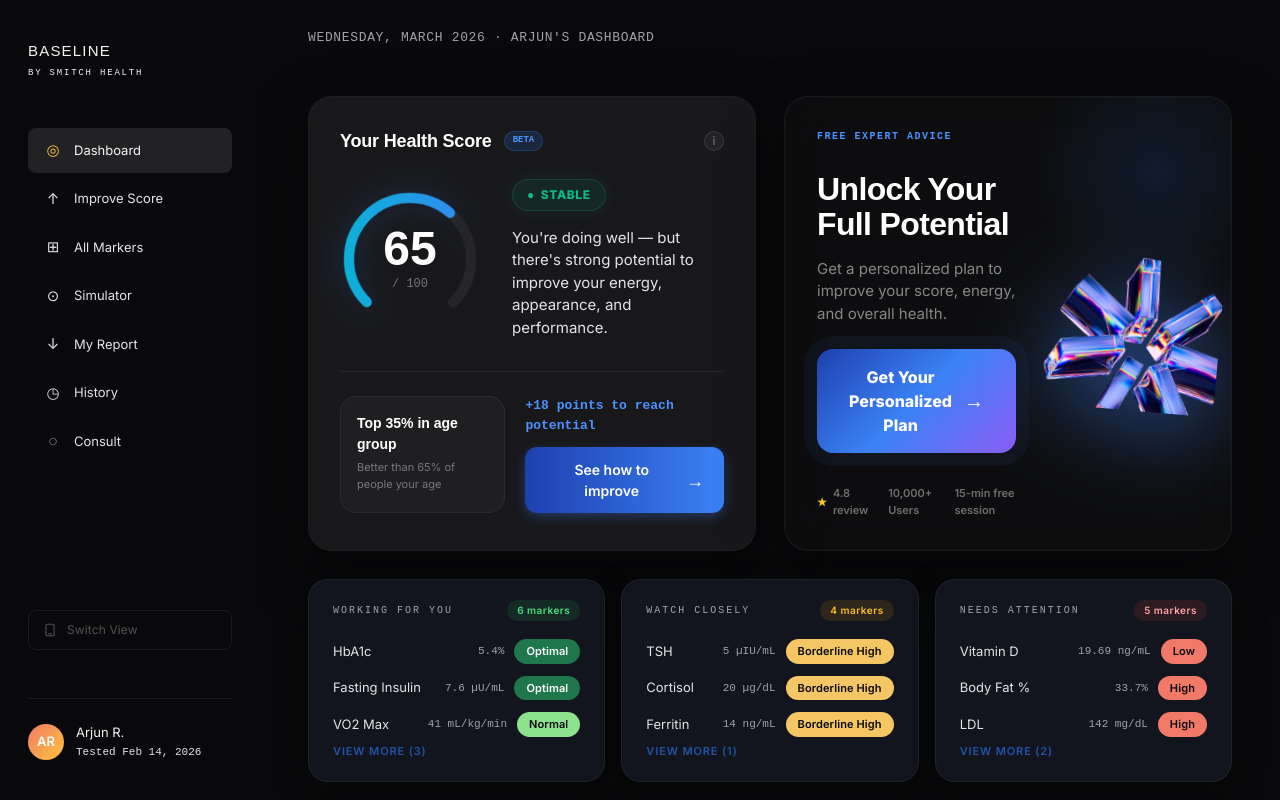
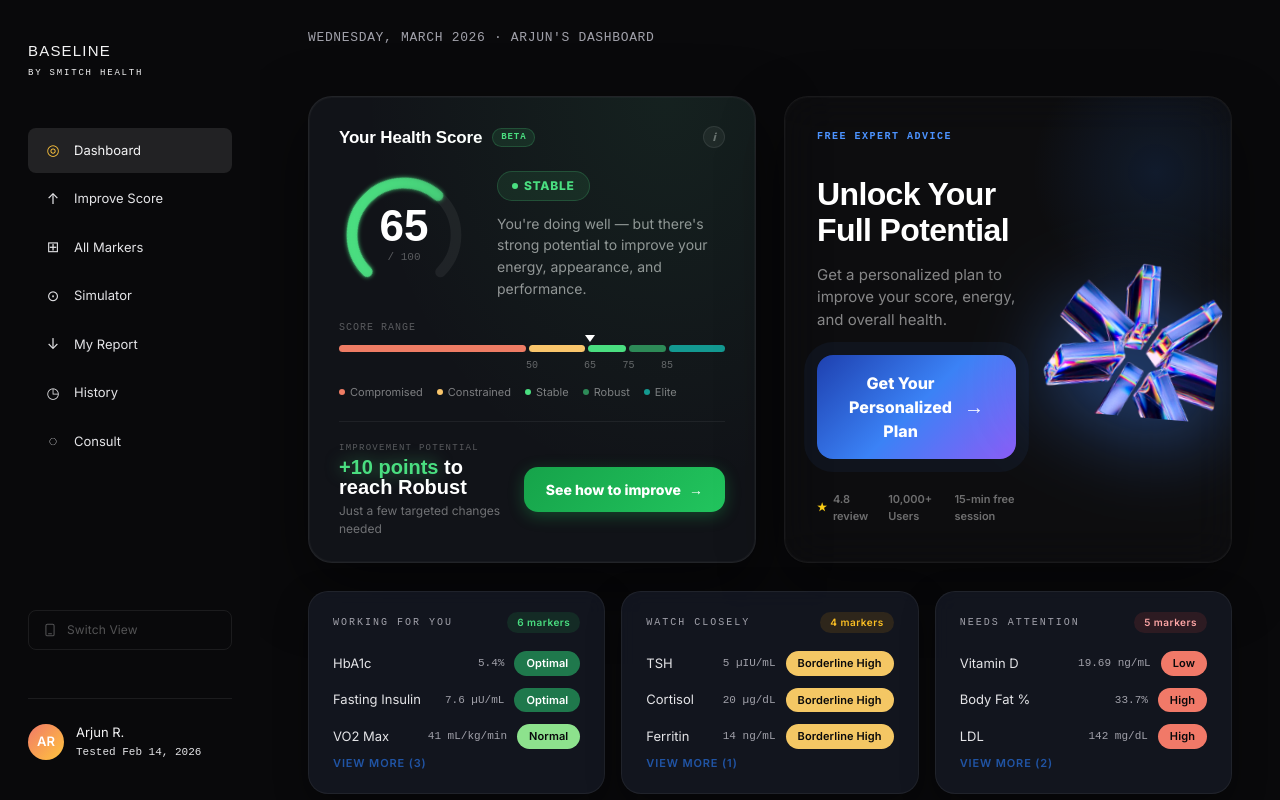
Before and after one commit to ranjithdh/baseline-hackathon, a React (Vite) app: page / in a window 1280 px wide. Both pictures are taken after a click on the button "Desktop View". Built offline with nearby package versions, Linux system fonts and the light colour scheme.

Commit message:
Rv- Changes

```diff
--- a/src/components/desktop/BaselineScoreCard.jsx
+++ b/src/components/desktop/BaselineScoreCard.jsx
@@ -1,25 +1,50 @@
-import React, { useEffect, useState } from 'react';
+import React, { useEffect, useRef, useState } from 'react';
 import BaselineScoreInfoOverlay from './BaselineScoreInfoOverlay';
 
-
-// ── Arc helpers ─────────────────────────────────────────────
-const RADIUS = 48;
+// ── Arc helpers ──────────────────────────────────────────────
+const RADIUS = 44;
 const CIRC = 2 * Math.PI * RADIUS;
 const ARC_VISIBLE = CIRC * (270 / 360);
 const GAP = CIRC - ARC_VISIBLE;
-const getArcOffset = (score) => CIRC - (score / 100) * ARC_VISIBLE;
+const getArcOffset = (pct) => CIRC - (pct / 100) * ARC_VISIBLE;
 
+// ── Score ranges & colors ────────────────────────────────────
+const RANGES = [
+  { label: 'Compromised', min: 0, max: 50, color: '#ee7c64', flex: 5 },
+  { label: 'Constrained', min: 50, max: 65, color: '#f9c56b', flex: 1.5 },
+  { label: 'Stable', min: 65, max: 75, color: '#4ade80', flex: 1 },
+  { label: 'Robust', min: 75, max: 85, color: '#2d8a57', flex: 1 },
+  { label: 'Elite', min: 85, max: 100, color: '#139991', flex: 1.5 },
+];
+
+function getStatusColor(status) {
+  const map = {
+    Stable: '#4ade80',
+    Robust: '#2d8a57',
+    Elite: '#139991',
+    Constrained: '#f9c56b',
+    Compromised: '#ee7c64',
+  };
+  return map[status] || '#4ade80';
+}
+
+// Compute the % position of a score on the bar (0–100 mapped to 0%–100%)
+function scoreToPct(score) {
+  return Math.min(Math.max(score, 0), 100);
+}
+
+// ── Component ────────────────────────────────────────────────
 const BaselineScoreCard = ({
   score = 65,
   status = 'Stable',
-  headline = "You're doing well — but there's strong potential to improve your energy, appearance, and performance.",
-  topPercentage = 35,
-  pointsToGrow = 18,
+  headline = "You're doing well — with a few focused changes you can move from Stable to Robust.",
+  pointsToGrow = 10,
+  targetLevel = 'Robust',
   onTap,
 }) => {
   const [revealed, setRevealed] = useState(false);
   const [isInfoOpen, setIsInfoOpen] = useState(false);
-
+  const barRef = useRef(null);
 
   useEffect(() => {
     const t = setTimeout(() => setRevealed(true), 200);
@@ -27,289 +52,348 @@ const BaselineScoreCard = ({
   }, []);
 
   const arcOffset = revealed ? getArcOffset(score) : CIRC;
+  const indicatorPct = scoreToPct(score); // e.g. 65 → 65%
+  const ringColor = getStatusColor(status);
 
   return (
     <>
       <style>{`
-        .hso-root {
+        /* ── Card Shell ── */
+        .bsc-card {
           position: relative;
           border-radius: 24px;
-          padding: 32px;
+          padding: 28px 30px 24px;
           height: 100%;
           box-sizing: border-box;
           display: flex;
           flex-direction: column;
-          gap: 24px;
+          gap: 20px;
           overflow: hidden;
-          cursor: pointer;
-          background: rgb(var(--card));
-          border: 1px solid rgba(var(--zinc-700), 0.5);
-          box-shadow:
-            0 24px 64px rgba(0,0,0,0.4),
-            0 0 0 1px rgba(255,255,255,0.03) inset;
-          transition: transform 0.3s cubic-bezier(0.34, 1.56, 0.64, 1), box-shadow 0.3s ease;
+          background: #111318;
+          border: 1px solid rgba(255,255,255,0.07);
+          box-shadow: 0 24px 64px rgba(0,0,0,0.5), 0 0 0 1px rgba(255,255,255,0.03) inset;
         }
-        .hso-root:hover {
-          transform: translateY(-4px);
-          box-shadow:
-            0 32px 80px rgba(0,0,0,0.5),
-            0 0 20px rgba(43, 127, 255, 0.1),
-            0 0 0 1px rgba(255,255,255,0.08) inset;
+        .bsc-card::before {
+          content: '';
+          position: absolute;
+          inset: 0;
+          background: radial-gradient(ellipse at 80% 0%, rgba(74,222,128,0.07) 0%, transparent 60%);
+          pointer-events: none;
         }
 
         /* ── Header ── */
-        .hso-header {
+        .bsc-header {
           display: flex;
           align-items: center;
-          gap: 12px;
+          gap: 10px;
         }
-        .hso-title {
+        .bsc-title {
           font-family: var(--font-heading);
-          font-size: 18px;
+          font-size: 17px;
           font-weight: 700;
           color: #ffffff;
           letter-spacing: -0.01em;
         }
-        .hso-beta {
+        .bsc-beta {
           font-family: var(--font-mono);
           font-size: 9px;
           font-weight: 700;
           text-transform: uppercase;
+          letter-spacing: 0.1em;
           padding: 2px 8px;
           border-radius: 100px;
-          background: rgba(43, 127, 255, 0.15);
-          color: #4c93ff;
-          border: 1px solid rgba(43, 127, 255, 0.3);
+          background: rgba(74, 222, 128, 0.1);
+          color: #4ade80;
+          border: 1px solid rgba(74, 222, 128, 0.2);
         }
-        .hso-info-btn {
+        .bsc-info-btn {
           margin-left: auto;
-          width: 20px;
-          height: 20px;
+          width: 22px;
+          height: 22px;
           border-radius: 50%;
           display: flex;
           align-items: center;
           justify-content: center;
           background: rgba(255,255,255,0.05);
-          color: rgba(255,255,255,0.4);
-          font-size: 12px;
-          border: 1px solid rgba(255,255,255,0.1);
+          color: rgba(255,255,255,0.35);
+          font-size: 11px;
+          font-style: italic;
+          font-weight: 700;
+          border: 1px solid rgba(255,255,255,0.08);
           cursor: pointer;
           transition: all 0.2s;
+          flex-shrink: 0;
         }
-        .hso-info-btn:hover {
+        .bsc-info-btn:hover {
           background: rgba(255,255,255,0.1);
-          color: #ffffff;
+          color: #fff;
         }
 
-        /* ── Main Content Area (Layout Split) ── */
-        .hso-content-grid {
-          display: grid;
-          grid-template-columns: auto 1fr;
-          gap: 32px;
+        /* ── Score + Meta Row ── */
+        .bsc-main-row {
+          display: flex;
           align-items: center;
+          gap: 28px;
         }
 
-        /* ── Score Rings ── */
-        .hso-score-wrap {
+        /* Arc ring */
+        .bsc-ring-wrap {
           position: relative;
-          width: 140px;
-          height: 140px;
+          width: 130px;
+          height: 130px;
+          flex-shrink: 0;
           display: flex;
           align-items: center;
           justify-content: center;
         }
-        .hso-score-rings svg {
+        .bsc-ring-svg {
+          position: absolute;
+          inset: 0;
           transform: rotate(135deg);
-          width: 140px;
-          height: 140px;
-          filter: drop-shadow(0 0 15px rgba(43, 127, 255, 0.25));
         }
-        .hso-score-center {
-          position: absolute;
+        .bsc-ring-center {
           display: flex;
           flex-direction: column;
           align-items: center;
           justify-content: center;
+          gap: 1px;
         }
-        .hso-score-num {
+        .bsc-score-num {
           font-family: var(--font-heading);
-          font-size: 48px;
+          font-size: 44px;
+          font-weight: 800;
+          color: #ffffff;
+          line-height: 1;
+          opacity: 0;
+          transform: translateY(4px);
+          transition: opacity 0.5s 1.8s, transform 0.5s 1.8s;
+        }
+        .bsc-score-num.visible {
+          opacity: 1;
+          transform: translateY(0);
+        }
+        .bsc-score-denom {
+          font-family: var(--font-mono);
+          font-size: 11px;
+          color: rgba(255,255,255,0.3);
+        }
+
+        /* Right‑side meta */
+        .bsc-meta {
+          flex: 1;
+          display: flex;
+          flex-direction: column;
+          gap: 12px;
+          min-width: 0;
+        }
+        .bsc-status-pill {
+          display: inline-flex;
+          align-items: center;
+          gap: 6px;
+          padding: 5px 14px;
+          border-radius: 100px;
+          font-size: 12px;
+          font-weight: 700;
+          text-transform: uppercase;
+          letter-spacing: 0.06em;
+          width: fit-content;
+        }
+        .bsc-dot {
+          width: 6px;
+          height: 6px;
+          border-radius: 50%;
+        }
+        .bsc-headline {
+          font-family: var(--font-main);
+          font-size: 14px;
+          line-height: 1.55;
+          color: rgba(255,255,255,0.55);
+          font-weight: 400;
+        }
+
+        /* ── Scale Bar ── */
+        .bsc-scale-wrap {
+          display: flex;
+          flex-direction: column;
+          gap: 0;
+        }
+        .bsc-scale-label {
+          font-family: var(--font-mono);
+          font-size: 10px;
+          letter-spacing: 0.1em;
+          color: rgba(255,255,255,0.3);
+          text-transform: uppercase;
+          margin-bottom: 10px;
+        }
+        .bsc-bar-outer {
+          position: relative;
+        }
+        .bsc-bar-segments {
+          display: flex;
+          gap: 3px;
+          height: 7px;
+        }
+        .bsc-seg {
+          height: 100%;
+          border-radius: 4px;
+        }
+        /* indicator needle */
+        .bsc-needle-wrap {
+          position: absolute;
+          top: -10px;
+          display: flex;
+          flex-direction: column;
+          align-items: center;
+          transform: translateX(-50%);
+          pointer-events: none;
+          transition: left 1.2s cubic-bezier(0.16, 1, 0.3, 1) 0.4s;
+        }
+        .bsc-needle-tri {
+          width: 0; height: 0;
+          border-left: 5px solid transparent;
+          border-right: 5px solid transparent;
+          border-top: 7px solid #ffffff;
+        }
+        /* numeric markers */
+        .bsc-markers {
+          position: relative;
+          height: 16px;
+          margin-top: 6px;
+          font-family: var(--font-mono);
+          font-size: 10px;
+          color: rgba(255,255,255,0.35);
+        }
+        .bsc-mark {
+          position: absolute;
+          transform: translateX(-50%);
+        }
+        /* legend dots row */
+        .bsc-legend {
+          display: flex;
+          gap: 14px;
+          flex-wrap: wrap;
+          margin-top: 10px;
+        }
+        .bsc-leg-item {
+          display: flex;
+          align-items: center;
+          gap: 5px;
+          font-size: 11px;
+          color: rgba(255,255,255,0.45);
+        }
+        .bsc-leg-dot {
+          width: 6px;
+          height: 6px;
+          border-radius: 50%;
+          flex-shrink: 0;
+        }
+
+        /* Divider */
+        .bsc-divider {
+          height: 1px;
+          background: rgba(255,255,255,0.06);
+        }
+
+        /* ── Footer ── */
+        .bsc-footer {
+          display: flex;
+          align-items: center;
+          justify-content: space-between;
+          gap: 20px;
+        }
+        .bsc-potential {
+          display: flex;
+          flex-direction: column;
+          gap: 2px;
+        }
+        .bsc-pot-eyebrow {
+          font-family: var(--font-mono);
+          font-size: 9px;
+          text-transform: uppercase;
+          letter-spacing: 0.14em;
+          color: rgba(255,255,255,0.3);
+        }
+        .bsc-pot-main {
+          font-family: var(--font-heading);
+          font-size: 20px;
           font-weight: 800;
           color: #ffffff;
           line-height: 1;
         }
-        .hso-score-max {
-          font-family: var(--font-mono);
+        .bsc-pot-accent {
+          color: #4ade80;
+          filter: drop-shadow(0 0 8px rgba(74,222,128,0.5));
+        }
+        .bsc-pot-sub {
           font-size: 12px;
           color: rgba(255,255,255,0.4);
-          margin-top: 2px;
+          margin-top: 3px;
         }
-        .hso-score-label {
-          font-size: 11px;
-          color: rgba(255,255,255,0.5);
-          text-align: center;
-          margin-top: 12px;
-          line-height: 1.4;
-          font-family: var(--font-main);
-        }
-
-        /* ── Right Meta ── */
-        .hso-meta {
-          display: flex;
-          flex-direction: column;
-          gap: 16px;
-        }
-        .hso-status-badge {
-          display: inline-flex;
-          align-items: center;
-          gap: 6px;
-          padding: 6px 14px;
-          border-radius: 100px;
-          background: rgba(16, 185, 129, 0.1);
-          color: #10b981;
-          font-size: 12px;
-          font-weight: 700;
-          text-transform: uppercase;
-          letter-spacing: 0.05em;
-          border: 1px solid rgba(16, 185, 129, 0.2);
-          box-shadow: 0 0 15px rgba(16, 185, 129, 0.1);
-          width: fit-content;
-        }
-        .hso-insight {
-          font-family: var(--font-main);
-          font-size: 15px;
-          color: rgba(var(--zinc-200), 0.9);
-          line-height: 1.5;
-          font-weight: 500;
-        }
-
-        /* ── Ranking & Improvement ── */
-        .hso-footer-grid {
-          display: grid;
-          grid-template-columns: 1fr 1.2fr;
-          gap: 20px;
-          margin-top: 8px;
-          padding-top: 24px;
-          border-top: 1px solid rgba(255,255,255,0.06);
-        }
-
-        .hso-rank-card {
-          padding: 16px;
-          background: rgba(255,255,255,0.03);
-          border-radius: 16px;
-          border: 1px solid rgba(255,255,255,0.05);
-        }
-        .hso-rank-title {
-          font-family: var(--font-heading);
-          font-size: 14px;
-          font-weight: 700;
-          color: #ffffff;
-        }
-        .hso-rank-sub {
-          font-size: 11px;
-          color: rgba(255,255,255,0.4);
-          margin-top: 4px;
-        }
-
-        .hso-improve-section {
-          display: flex;
-          flex-direction: column;
-          gap: 12px;
-        }
-        .hso-potential {
-          font-family: var(--font-mono);
-          font-size: 13px;
-          color: #4c93ff;
-          font-weight: 700;
-        }
-        .hso-cta-btn {
+        .bsc-cta {
+          flex-shrink: 0;
           display: flex;
           align-items: center;
-          justify-content: center;
           gap: 8px;
-          padding: 12px 20px;
-          border-radius: 12px;
-          background: linear-gradient(90deg, #1e40af 0%, #3b82f6 100%);
+          padding: 12px 22px;
+          border-radius: 14px;
+          background: linear-gradient(135deg, #16a34a 0%, #22c55e 100%);
           color: #ffffff;
-          font-weight: 600;
+          font-family: var(--font-main);
+          font-weight: 700;
           font-size: 14px;
           border: none;
           cursor: pointer;
-          transition: all 0.2s;
-          box-shadow: 0 4px 12px rgba(59, 130, 246, 0.3);
+          box-shadow: 0 4px 16px rgba(34,197,94,0.3);
+          transition: all 0.25s cubic-bezier(0.34, 1.56, 0.64, 1);
+          white-space: nowrap;
         }
-        .hso-cta-btn:hover {
-          background: linear-gradient(90deg, #1d4ed8 0%, #2563eb 100%);
-          transform: translateX(4px);
-          box-shadow: 0 6px 16px rgba(59, 130, 246, 0.4);
+        .bsc-cta:hover {
+          transform: translateY(-2px) scale(1.03);
+          box-shadow: 0 8px 24px rgba(34,197,94,0.45);
         }
-
-        /* ── Key Issues Tags ── */
-        .hso-tags {
-          display: flex;
-          flex-wrap: wrap;
-          gap: 8px;
-          margin-top: 8px;
+        .bsc-cta-arrow {
+          transition: transform 0.25s ease;
         }
-        .hso-tag {
-          padding: 4px 10px;
-          border-radius: 8px;
-          background: rgba(239, 68, 68, 0.08);
-          color: #fca5a5;
-          font-size: 11px;
-          font-weight: 600;
-          border: 1px solid rgba(239, 68, 68, 0.15);
+        .bsc-cta:hover .bsc-cta-arrow {
+          transform: translateX(3px);
         }
-
-        /* ── Ambient Glows ── */
-        .hso-glow {
-          position: absolute;
-          width: 200px;
-          height: 200px;
-          border-radius: 50%;
-          background: radial-gradient(circle, rgba(43, 127, 255, 0.1) 0%, transparent 70%);
-          pointer-events: none;
-          z-index: 0;
-        }
-        .hso-glow-1 { top: -50px; left: -50px; }
-        .hso-glow-2 { bottom: -50px; right: -50px; background: radial-gradient(circle, rgba(6, 182, 212, 0.08) 0%, transparent 70%); }
       `}</style>
 
-      <div className="hso-root" onClick={onTap}>
+      <div className="bsc-card" onClick={onTap}>
+
         {/* ── Header ── */}
-        <div className="hso-header">
-          <span className="hso-title">Your Health Score</span>
-          <span className="hso-beta">Beta</span>
+        <div className="bsc-header">
+          <span className="bsc-title">Your Health Score</span>
+          <span className="bsc-beta">Beta</span>
           <button
-            className="hso-info-btn"
-            onClick={(e) => {
-              e.stopPropagation();
-              setIsInfoOpen(true);
-            }}
+            className="bsc-info-btn"
+            onClick={(e) => { e.stopPropagation(); setIsInfoOpen(true); }}
           >
             i
           </button>
         </div>
 
-
-        {/* ── Content ── */}
-        <div className="hso-content-grid">
-          <div className="hso-score-column">
-            <div className="hso-score-wrap">
-              <div className="hso-score-rings">
-                <svg viewBox="0 0 110 110">
+        {/* ── Score Ring + Meta ── */}
+        <div className="bsc-main-row">
+          {/* Arc Ring */}
+          <div className="bsc-ring-wrap">
+            <svg className="bsc-ring-svg" viewBox="0 0 110 110" width={130} height={130}>
               <defs>
-                    <linearGradient id="scoreGrad" x1="0%" y1="0%" x2="100%" y2="100%">
-                      <stop offset="0%" stopColor="#3b82f6" />
-                      <stop offset="100%" stopColor="#06b6d4" />
+                <linearGradient id="bscRingGrad" x1="0%" y1="0%" x2="100%" y2="100%">
+                  <stop offset="0%" stopColor={ringColor} stopOpacity="0.6" />
+                  <stop offset="100%" stopColor={ringColor} />
                 </linearGradient>
+                <filter id="bscGlow">
+                  <feGaussianBlur stdDeviation="2" result="blur" />
+                  <feMerge><feMergeNode in="blur" /><feMergeNode in="SourceGraphic" /></feMerge>
+                </filter>
               </defs>
               {/* Track */}
               <circle
                 cx="55" cy="55" r={RADIUS}
                 fill="none"
                 stroke="rgba(255,255,255,0.06)"
-                    strokeWidth="8"
+                strokeWidth="9"
                 strokeLinecap="round"
                 strokeDasharray={`${ARC_VISIBLE} ${GAP}`}
               />
@@ -317,48 +401,101 @@ const BaselineScoreCard = ({
               <circle
                 cx="55" cy="55" r={RADIUS}
                 fill="none"
-                    stroke="url(#scoreGrad)"
-                    strokeWidth="8"
+                stroke="url(#bscRingGrad)"
+                strokeWidth="9"
                 strokeLinecap="round"
-                    strokeDasharray={`${CIRC}`}
+                strokeDasharray={String(CIRC)}
                 strokeDashoffset={arcOffset}
+                filter="url(#bscGlow)"
                 style={{ transition: 'stroke-dashoffset 2s cubic-bezier(0.16, 1, 0.3, 1) 0.5s' }}
               />
             </svg>
-              </div>
-              <div className="hso-score-center">
-                <span className="hso-score-num">{score}</span>
-                <span className="hso-score-max">/ 100</span>
-              </div>
+            <div className="bsc-ring-center">
+              <span className={`bsc-score-num ${revealed ? 'visible' : ''}`}>{score}</span>
+              <span className="bsc-score-denom">/ 100</span>
             </div>
           </div>
 
-
-          <div className="hso-meta">
-            <div className="hso-status-badge">
-              <span>●</span> {status}
+          {/* Meta */}
+          <div className="bsc-meta">
+            <div
+              className="bsc-status-pill"
+              style={{
+                background: `${ringColor}18`,
+                color: ringColor,
+                border: `1px solid ${ringColor}33`,
+              }}
+            >
+              <span className="bsc-dot" style={{ background: ringColor }} />
+              {status}
             </div>
-            <p className="hso-insight">
-              {headline}
-            </p>
+            <p className="bsc-headline">{headline}</p>
           </div>
         </div>
 
+        {/* ── Score Scale Bar ── */}
+        <div className="bsc-scale-wrap">
+          <span className="bsc-scale-label">Score Range</span>
 
-        {/* ── Footer Stats ── */}
-        <div className="hso-footer-grid">
-          <div className="hso-rank-card">
-            <div className="hso-rank-title">Top {topPercentage}% in age group</div>
-            <div className="hso-rank-sub">Better than {100 - topPercentage}% of people your age</div>
+          <div className="bsc-bar-outer" ref={barRef}>
+            {/* Segments */}
+            <div className="bsc-bar-segments">
+              {RANGES.map((r) => (
+                <div
+                  key={r.label}
+                  className="bsc-seg"
+                  style={{ flex: r.flex, background: r.color }}
+                />
+              ))}
             </div>
 
-          <div className="hso-improve-section">
-            <div className="hso-potential">+{pointsToGrow} points to reach potential</div>
-            <button className="hso-cta-btn">
-              See how to improve <span style={{ fontSize: '18px' }}>→</span>
+            {/* Position needle */}
+            <div
+              className="bsc-needle-wrap"
+              style={{ left: revealed ? `${indicatorPct}%` : `${indicatorPct}%` }}
+            >
+              <div className="bsc-needle-tri" />
+            </div>
+          </div>
+
+          {/* Numeric markers */}
+          <div className="bsc-markers">
+            {[50, 65, 75, 85].map((v) => (
+              <span key={v} className="bsc-mark" style={{ left: `${v}%` }}>{v}</span>
+            ))}
+          </div>
+
+          {/* Legend */}
+          <div className="bsc-legend">
+            {RANGES.map((r) => (
+              <div key={r.label} className="bsc-leg-item">
+                <div className="bsc-leg-dot" style={{ background: r.color }} />
+                {r.label}
+              </div>
+            ))}
+          </div>
+        </div>
+
+        {/* Divider */}
+        <div className="bsc-divider" />
+
+        {/* ── Footer ── */}
+        <div className="bsc-footer">
+          <div className="bsc-potential">
+            <span className="bsc-pot-eyebrow">Improvement potential</span>
+            <div className="bsc-pot-main">
+              <span className="bsc-pot-accent">+{pointsToGrow} points</span>
+              {' '}to reach&nbsp;{targetLevel}
+            </div>
+            <div className="bsc-pot-sub">Just a few targeted changes needed</div>
+          </div>
+
+          <button className="bsc-cta" onClick={(e) => e.stopPropagation()}>
+            See how to improve
+            <span className="bsc-cta-arrow">→</span>
           </button>
         </div>
-        </div>
+
       </div>
 
       <BaselineScoreInfoOverlay
--- a/src/components/desktop/DesktopScoreHero.jsx
+++ b/src/components/desktop/DesktopScoreHero.jsx
@@ -11,7 +11,7 @@ const DesktopScoreHero = ({ onSimulate }) => {
       status="Stable"
       headline="You're doing well — but there's strong potential to improve your energy, appearance, and performance."
       topPercentage={35}
-      pointsToGrow={18}
+      pointsToGrow={10}
       onTap={onSimulate}
     />
   );
```
Lines whose indentation alone changed are shown as unchanged.
